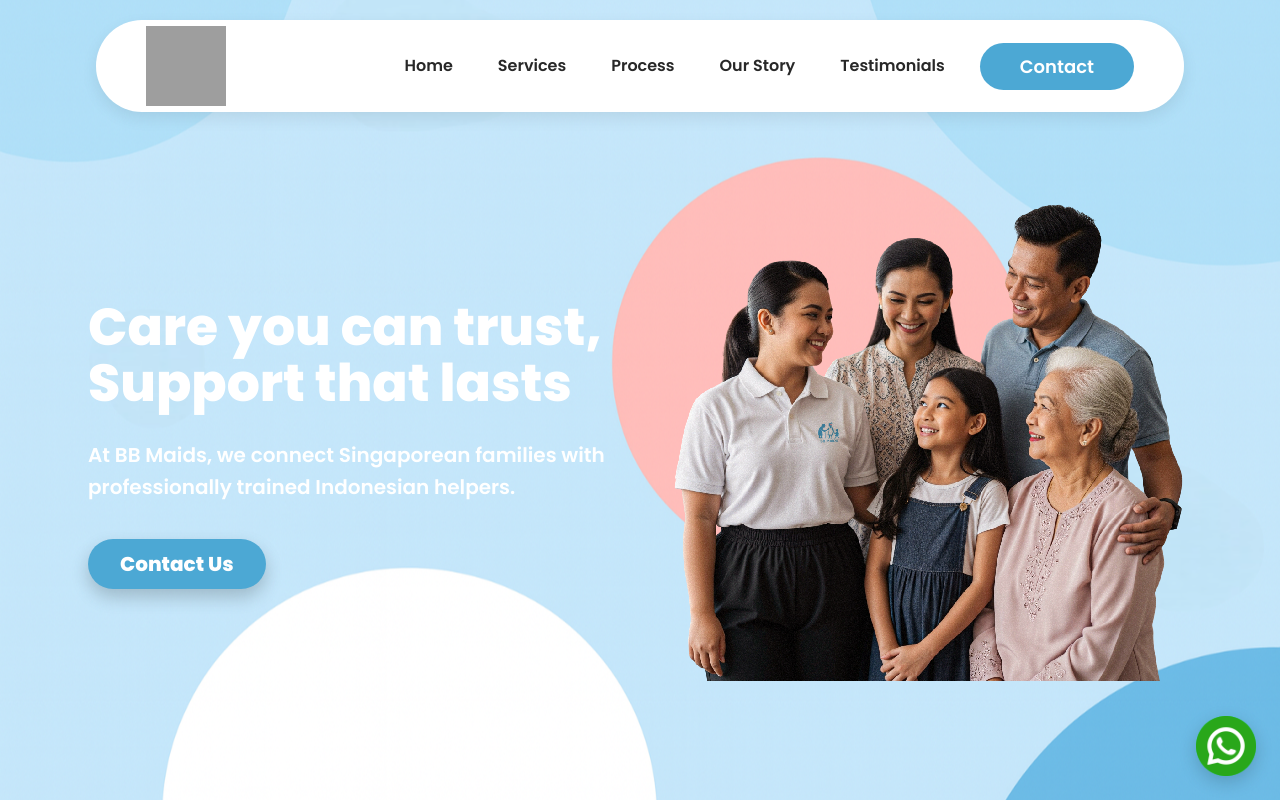
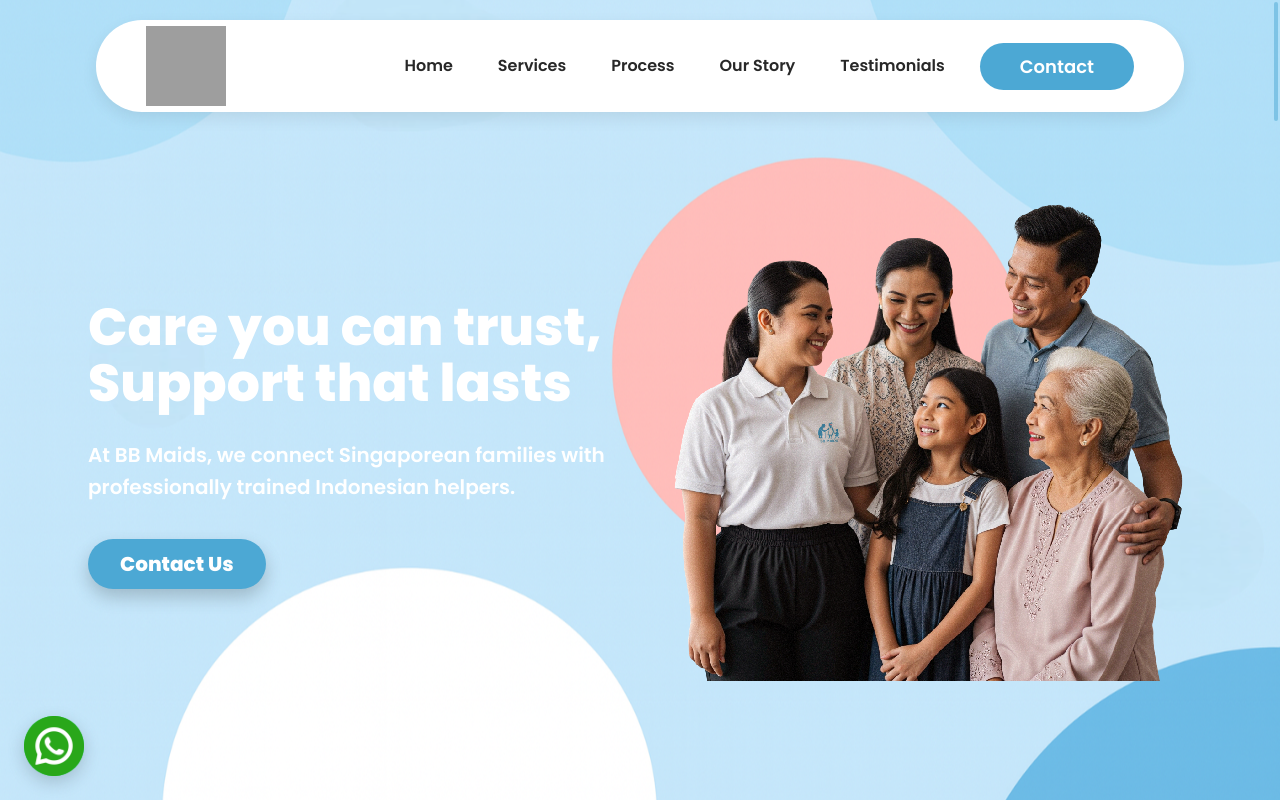
Before and after one commit to hakiem526/bb-maids-landing-page, a React (Vite) app: page / in a window 1280 px wide. Built offline with nearby package versions, Linux system fonts and the light colour scheme; grey boxes are pictures that could not be loaded; a web font is replaced by a local one.

Commit message:
Whatsapp button on left

```diff
--- a/src/components/main-page/main-page.css
+++ b/src/components/main-page/main-page.css
@@ -59,7 +59,7 @@
 /* ===== Floating WhatsApp button ===== */
 .whatsapp-float {
   position: fixed;
-  right: 24px;
+  left: 24px;
   bottom: 24px;
   width: 60px;
   height: 60px;
```
